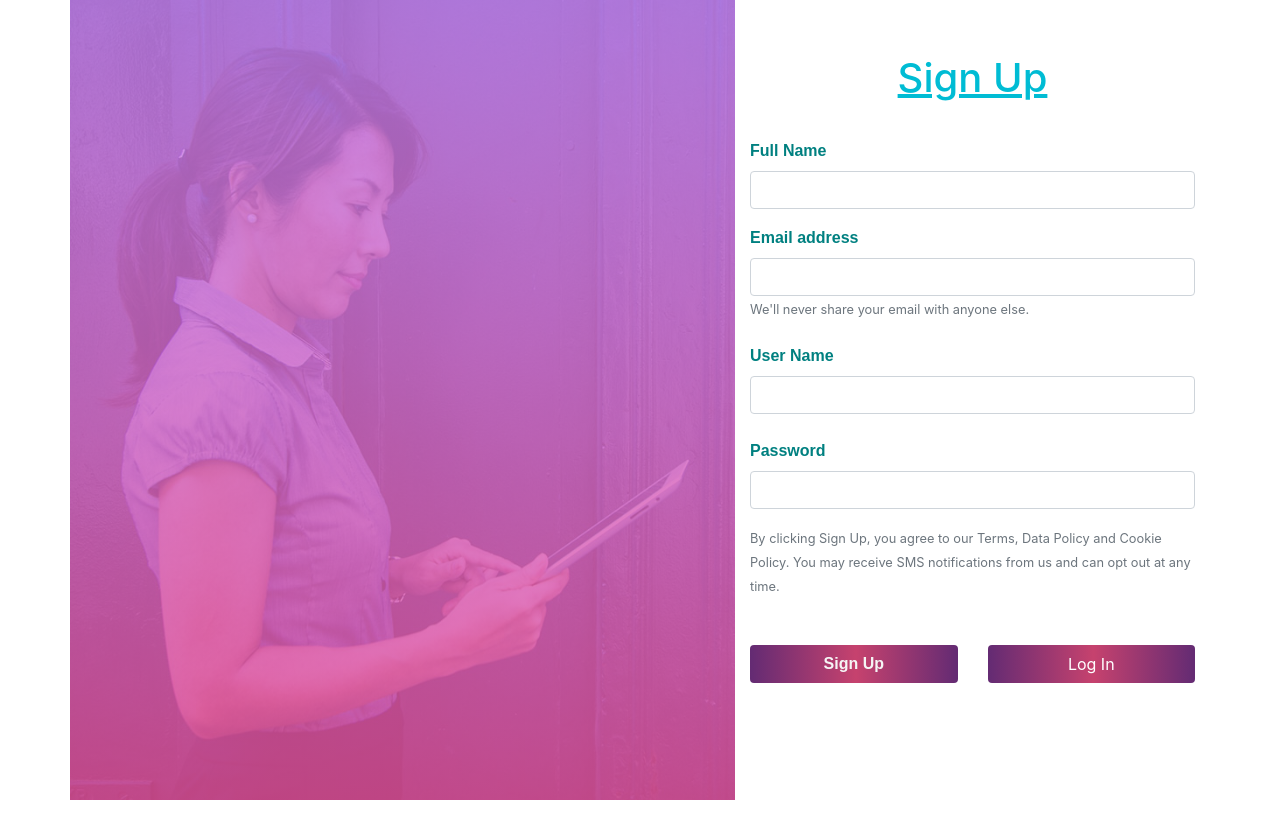
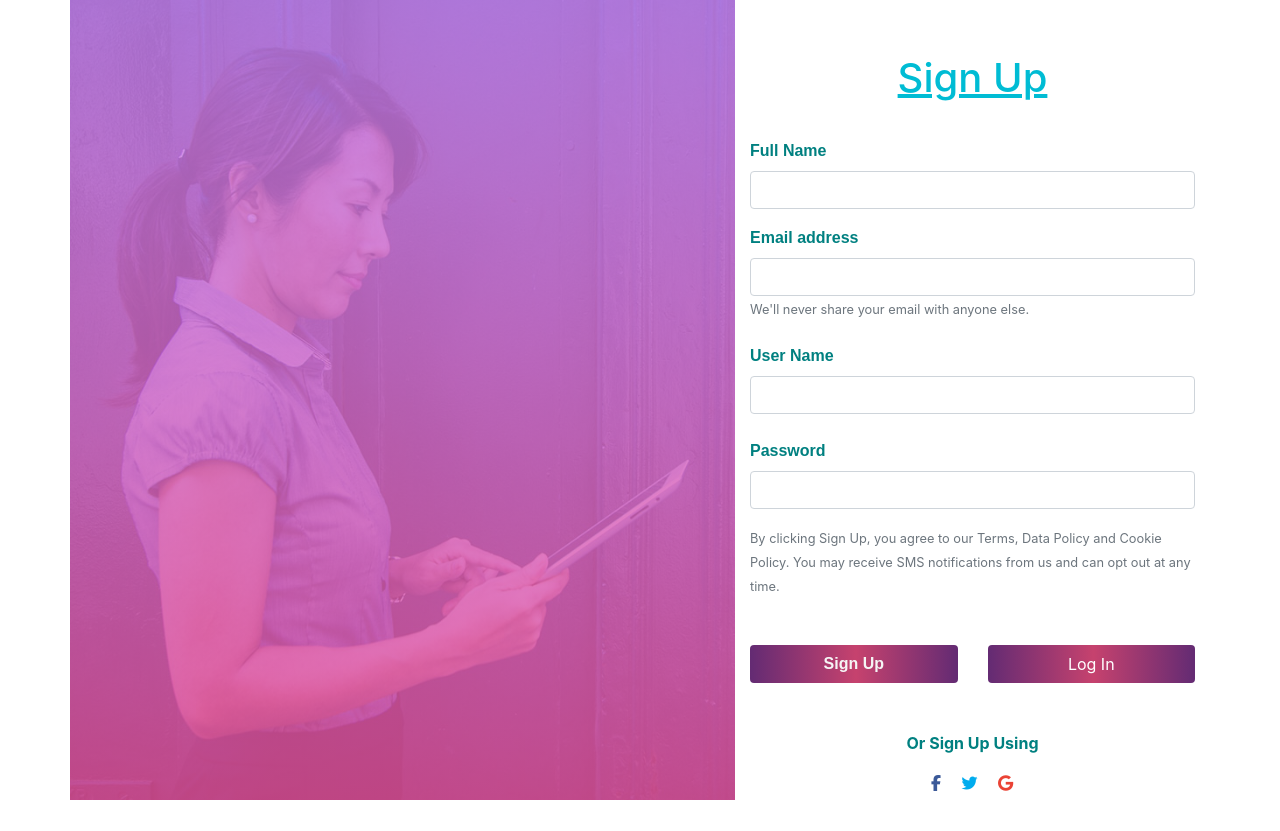
Before and after one commit to vchandu111/Hotel-Management-System, a plain HTML site: page signup.html in a window 1280 px wide. Before the commit the page ends 800 px from the top, so only its background shows below. Drawn offline with nearby package versions, Linux system fonts and the light colour scheme; a script that the page names is missing.

Commit message:
sigin and signup pages updated

```diff
--- a/signin.css
+++ b/signin.css
@@ -49,3 +49,21 @@
 	background-image: linear-gradient(45deg, #642b73 0%, #c6426e 51%, #642b73 100%);
 	color: whitesmoke;
 }
+
+.fa-fb {
+	color: #3b5998;
+	padding-left: 165px;
+	height: 40px;
+}
+.fa-tw {
+	color: #00acee;
+}
+
+.fa-go {
+	color: #ea4335;
+}
+.allign {
+	color: teal;
+	font-weight: bold;
+	text-align: center;
+}
--- a/signup.css
+++ b/signup.css
@@ -51,3 +51,21 @@
 .btn-grad:hover {
 	background-position: right center;
 }
+
+.fa-fb {
+	color: #3b5998;
+	padding-left: 165px;
+	height: 40px;
+}
+.fa-tw {
+	color: #00acee;
+}
+
+.fa-go {
+	color: #ea4335;
+}
+.allign {
+	color: teal;
+	font-weight: bold;
+	text-align: center;
+}
--- a/signup.html
+++ b/signup.html
@@ -4,7 +4,7 @@
 <head>
   <meta charset="UTF-8" />
   <meta name="viewport" content="width=device-width, initial-scale=1.0" />
-  <title>Document</title>
+  <title>Sign Up</title>
   <link rel="stylesheet" href="https://stackpath.bootstrapcdn.com/bootstrap/4.5.0/css/bootstrap.min.css"
     integrity="sha384-9aIt2nRpC12Uk9gS9baDl411NQApFmC26EwAOH8WgZl5MYYxFfc+NcPb1dKGj7Sk" crossorigin="anonymous" />
   <script src="https://code.jquery.com/jquery-3.5.1.slim.min.js"
@@ -90,17 +90,22 @@
               </button>
             </div>
           </div>
+          <div class="row">
+            <div class="col">
+             <p class="mt-5 allign">Or Sign Up Using</p>
+              <p><span><i class="fab fa-facebook-f ml-3 fa-fb"></i></span>
+                <span><i class="fab fa-twitter ml-3 fa-tw"></i></span>
+                <span><i class="fab fa-google ml-3 fa-go"></i></span>
+              </p>
+            </div>
+          </div>
         </form>
       </div>
     </div>
   </div>
+
+
   <script type="text/javascript" src="signup.js"></script>
 </body>
 
 </html>
-
-<!--By clicking Sign Up, you agree to our Terms, Data Policy and Cookie Policy. You may receive SMS notifications from us and can opt out at any time.
-
--->
-<!--<button type="submit" class="btn btn-info btn-block mt-5 text-bold col-6">Sign Up</button>
-                    <button type="submit" class="btn btn-info btn-block mt-5 text-bold col-6">Sign Up</button>-->
```
Also changed, not shown: signin.html (+23 -35 lines).
